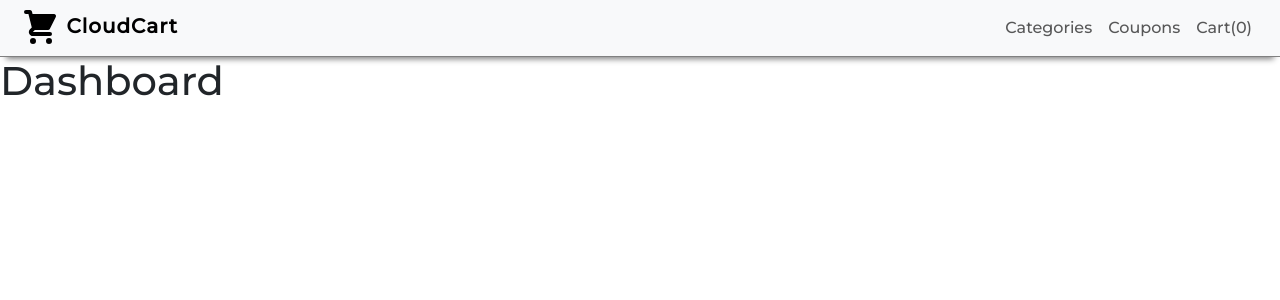
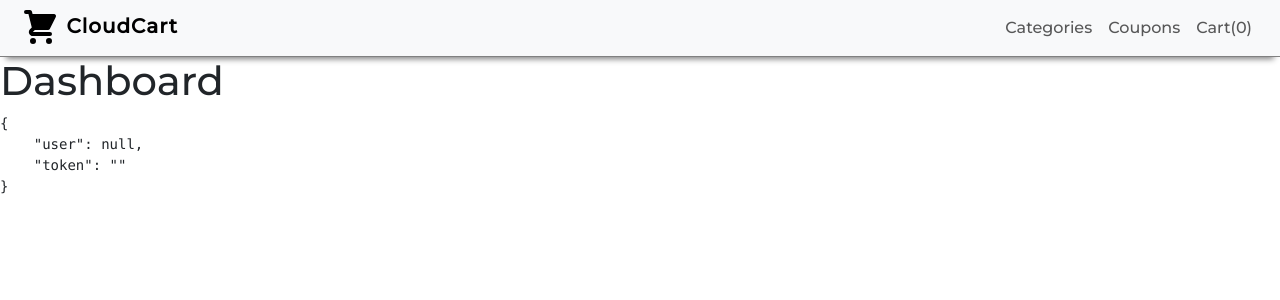
Before and after one commit to mehuldantani/project, a React (Create React App) app in the folder client/: page / in a window 1280 px wide. Shown: the top 300 px of the page. Built offline with nearby package versions, Linux system fonts and the light colour scheme.

Commit message:
used context API

```diff
--- a/client/src/index.js
+++ b/client/src/index.js
@@ -7,7 +7,9 @@ import {AuthProvider} from './context/auth'
 
 const root = ReactDOM.createRoot(document.getElementById('root'));
 root.render(
-  <BrowserRouter>
+  <AuthProvider>
+    <BrowserRouter>
     <App />
   </BrowserRouter>
+  </AuthProvider>
 );
--- a/client/src/pages/Auth/login.js
+++ b/client/src/pages/Auth/login.js
@@ -3,11 +3,13 @@ import Layout from '../../components/layout/layout.js';
 import {Link, useNavigate} from 'react-router-dom'
 import {toast} from 'react-toastify'
 import axios from 'axios'
+import { useAuth } from '../../context/auth.js';
 
 const Login = () => {
 
   const [email, setEmail] = useState("");
   const [password, setPassword] = useState("");
+  const [auth,setAuth] = useAuth();
   const navigate = useNavigate();
 
 
@@ -21,9 +23,12 @@ const Login = () => {
       }
       );
       if (resp.status === 200 && resp.data.success) {
+        setAuth({
+          ...resp.data.userExists
+        })
         // show success message to the user
         toast.success("Login successful");
-        navigate('/contact')
+        navigate('/')
       } else {
         // show error message to the user
         toast.error("Invalid email or password");
--- a/client/src/pages/HomePage.js
+++ b/client/src/pages/HomePage.js
@@ -1,11 +1,16 @@
 import React from 'react';
 import Layout from '../components/layout/layout.js';
 import {Link} from 'react-router-dom'
+import { useAuth } from '../context/auth.js';
 
 const HomePage = () => {
+
+  const [auth,setAuth] = useAuth()
+
   return (
     <Layout>
       <h1>Dashboard</h1>
+      <pre>{JSON.stringify(auth,null,4)}</pre>
     </Layout>
   );
 };
```
